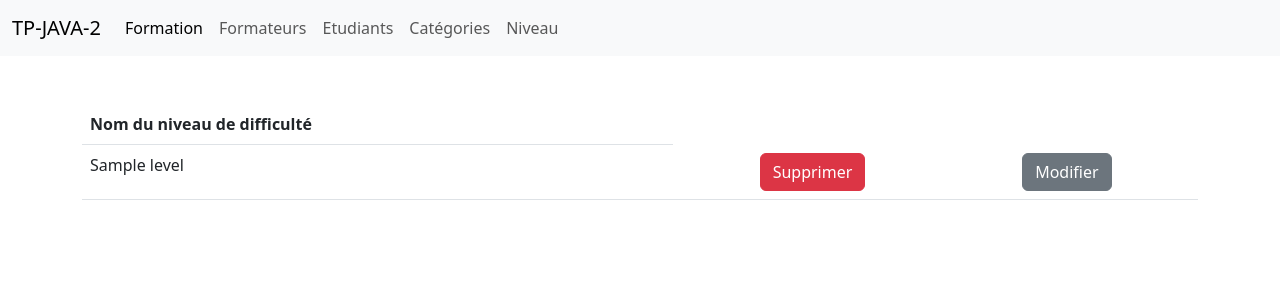
After one commit to BBareille/TP-JAVA-2, a Spring Boot app: page /level in a window 1280 px wide. The commit adds this page. Shown: the top 300 px of the page. Run offline with Spring Boot 4, Linux system fonts and the light colour scheme; tables that the repository leaves empty hold one stand-in row (values such as "Sample post").

Commit message:
Ajout de la posibilitée de lister les 2 entitées manquantes

```diff
--- /dev/null
+++ b/src/main/java/com/tpjava/tpjava2/controller/LevelController.java
@@ -0,0 +1,28 @@
+package com.tpjava.tpjava2.controller;
+
+import com.tpjava.tpjava2.entity.Level;
+import com.tpjava.tpjava2.entity.Students;
+import com.tpjava.tpjava2.repository.LevelRepository;
+import com.tpjava.tpjava2.repository.StudentsRepository;
+import org.springframework.beans.factory.annotation.Autowired;
+import org.springframework.stereotype.Controller;
+import org.springframework.ui.Model;
+import org.springframework.web.bind.annotation.GetMapping;
+import org.springframework.web.bind.annotation.RequestMapping;
+
+import java.util.List;
+
+@Controller
+@RequestMapping("/level")
+public class LevelController {
+
+    @Autowired
+    LevelRepository levelRepository;
+
+    @GetMapping
+    public String index(Model model){
+        List<Level> levelList = levelRepository.findAll();
+        model.addAttribute("levelList", levelList);
+        return "level/levelList";
+    }
+}
--- a/src/main/resources/templates/_fragments/navbar.html
+++ b/src/main/resources/templates/_fragments/navbar.html
@@ -7,10 +7,10 @@
     <div class="collapse navbar-collapse" id="navbarNavAltMarkup">
       <div class="navbar-nav">
         <a class="nav-link active" aria-current="page" href="/">Formation</a>
-        <a class="nav-link disabled" href="/formers">Formateurs</a>
+        <a class="nav-link" href="/formers">Formateurs</a>
         <a class="nav-link" href="/students">Etudiants</a>
         <a class="nav-link" href="/category">Catégories</a>
-        <a class="nav-link disabled" href="/level">Niveau</a>
+        <a class="nav-link" href="/level">Niveau</a>
       </div>
     </div>
   </div>
--- /dev/null
+++ b/src/main/resources/templates/level/levelList.html
@@ -0,0 +1,37 @@
+<!DOCTYPE html>
+<html lang="en">
+<head>
+    <meta charset="UTF-8">
+    <title>Level list</title>
+    <div th:replace="_fragments/header :: bootstrap"></div>
+</head>
+<body>
+<div th:replace="_fragments/navbar :: navbar"></div>
+<div class="container-sm" th:if="${success} != null">
+    <div class="alert alert-success" role="alert" th:text="${success}"></div>
+</div>
+<div class="container mt-5">
+    <!--<a href="addLevel" class="btn btn-primary disabled">Ajouter un niveau de difficulte</a>-->
+
+    <table class="table">
+        <thead>
+        <th>Nom du niveau de difficulté</th>
+        </thead>
+        <tbody>
+        <th:block th:each="level : ${levelList} ">
+            <tr>
+                <td th:text="${level.getName()}"></td>
+                <td class="d-flex justify-content-around">
+                    <form method="POST" th:action="${level.getId()}">
+                        <button th:data-id="${level.getId()}" onclick="deleteFunction(this.getAttribute('data-id'))"  type="button" class="btn btn-danger">Supprimer</button>
+                    </form>
+                    <a th:href="'modifyLevel/' + ${level.getId()}" class="btn btn-secondary">Modifier</a>
+
+                </td>
+            </tr>
+        </th:block>
+        </tbody>
+    </table>
+</div>
+</body>
+</html>
```
Also changed, not shown: src/main/java/com/tpjava/tpjava2/controller/FormerController.java (added, +28 -0 lines), src/main/resources/templates/former/formerList.html (added, +39 -0 lines).
